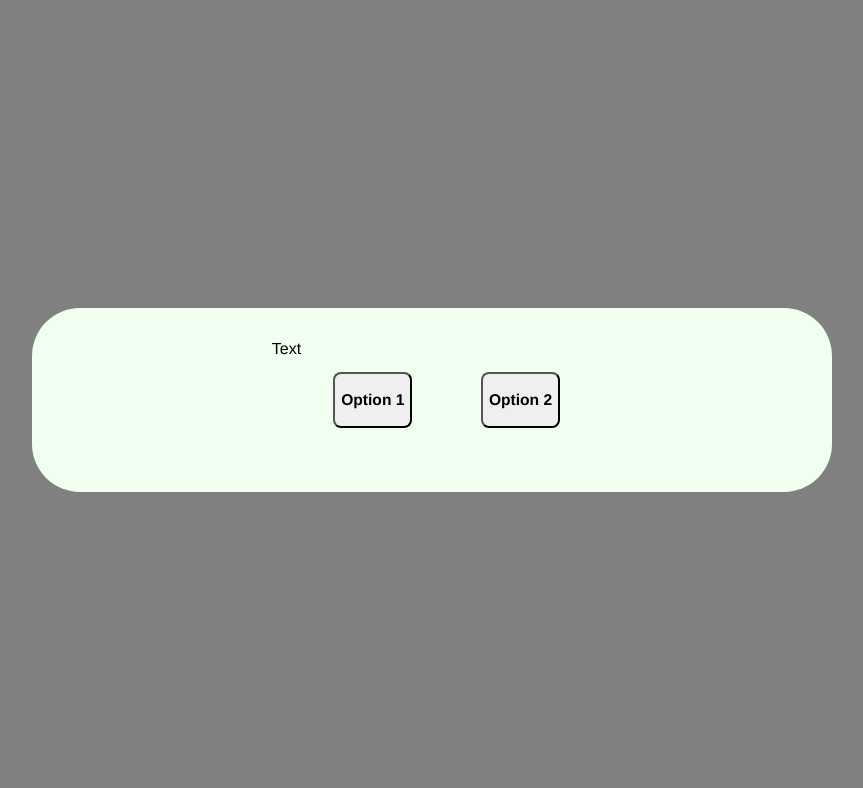
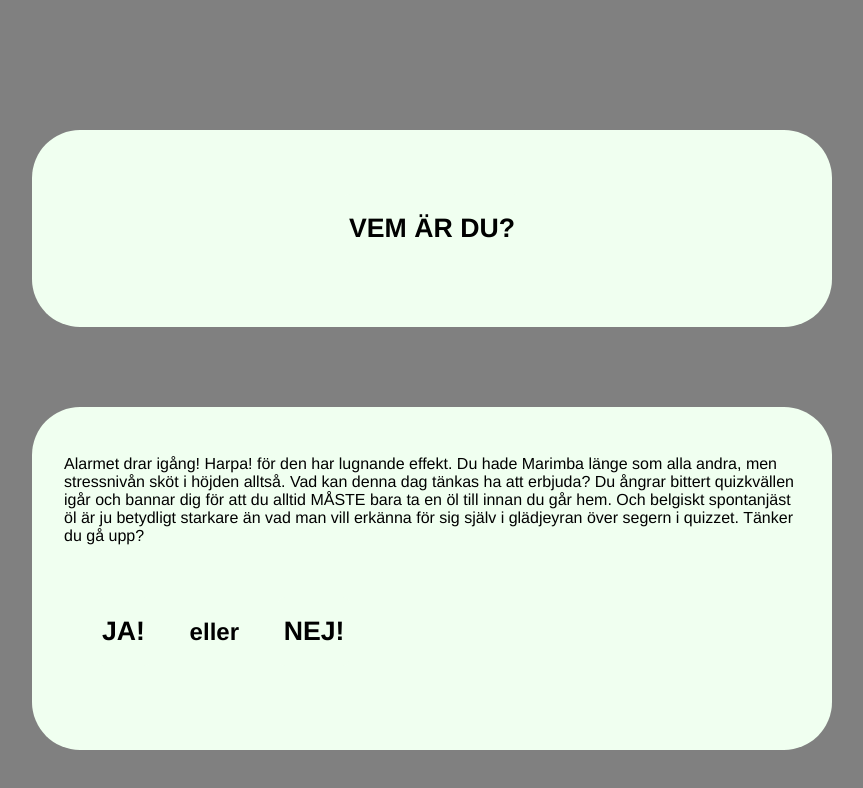
Before and after one commit to 1974pontus/Lab-1, a plain HTML site: page index.html in a window 1280 px wide. Shown: the whole page, without its empty margins (208-1071 px from the left). Drawn offline with Linux system fonts and the light colour scheme.

Commit message:
hide button

```diff
--- a/index.html
+++ b/index.html
@@ -9,12 +9,28 @@
     <script src="script.js"></script>
   </head>
   <body>
+    <header class="gamer">
+      <h3 id="playerName"></h3>
+      <button onclick="myFunction(); this.style.visibility= 'hidden';">
+        <h1>VEM ÄR DU?</h1></button
+      ><br />
+    </header>
     <div class="container">
-      <div class="text">Text</div>
-      <div class="option-buttons">
-        <button class="button"><h3>Option 1</h3></button>
-        <button class="button"><h3>Option 2</h3></button>
+      <div class="text">
+        <p>
+          Alarmet drar igång! Harpa! för den har lugnande effekt. Du hade
+          Marimba länge som alla andra, men stressnivån sköt i höjden alltså.
+          Vad kan denna dag tänkas ha att erbjuda? Du ångrar bittert quizkvällen
+          igår och bannar dig för att du alltid MÅSTE bara ta en öl till innan
+          du går hem. Och belgiskt spontanjäst öl är ju betydligt starkare än
+          vad man vill erkänna för sig själv i glädjeyran över segern i quizzet.
+          Tänker du gå upp?
+        </p>
 
+        <h2>
+          <button onclick="yesFunction()"><h1>JA!</h1></button> eller
+          <button onclick="noFunction()"><h1>NEJ!</h1></button>
+        </h2>
       </div>
     </div>
   </body>
--- a/script.js
+++ b/script.js
@@ -1,2 +1,7 @@
-const textElement = document.querySelector('text')
-const optionButtonsElement = document.querySelector('options-button')
+function myFunction() {
+    var person = prompt("Ditt namn, tack");
+    if (person != null) {
+        document.getElementById("playerName").innerHTML =
+            "Hej " + person + "! Välkommen till det fetaste spelet!";
+    }
+}
--- a/style.css
+++ b/style.css
@@ -11,23 +11,42 @@ body {
   display: flex;
   justify-content: center;
   align-items: center;
+  flex-direction: column;
   width: 100vw;
   height: 100vh;
   background-color: gray;
+}
+.gamer {
+  display: flex;
+  justify-content: center;
+  align-items: center;
+  width: 50rem;
+  max-width: 70%;
+  background-color: honeydew;
+  padding: 2rem;
+  border-radius: 3rem;
+  margin: 5rem;
 }
 
 .container {
   display: flex;
   justify-content: center;
-
+  align-items: center;
   width: 50rem;
-  max-width: 80%;
+  max-width: 70%;
   background-color: honeydew;
   padding: 2rem;
   border-radius: 3rem;
 }
 
-.button {
+button {
   margin: 2rem;
   border-radius: 0.5rem;
+  border-style: none;
+  text-decoration: none;
+  background-color: honeydew;
 }
+
+button:hover {
+  transform: scale(2);
+}
```
